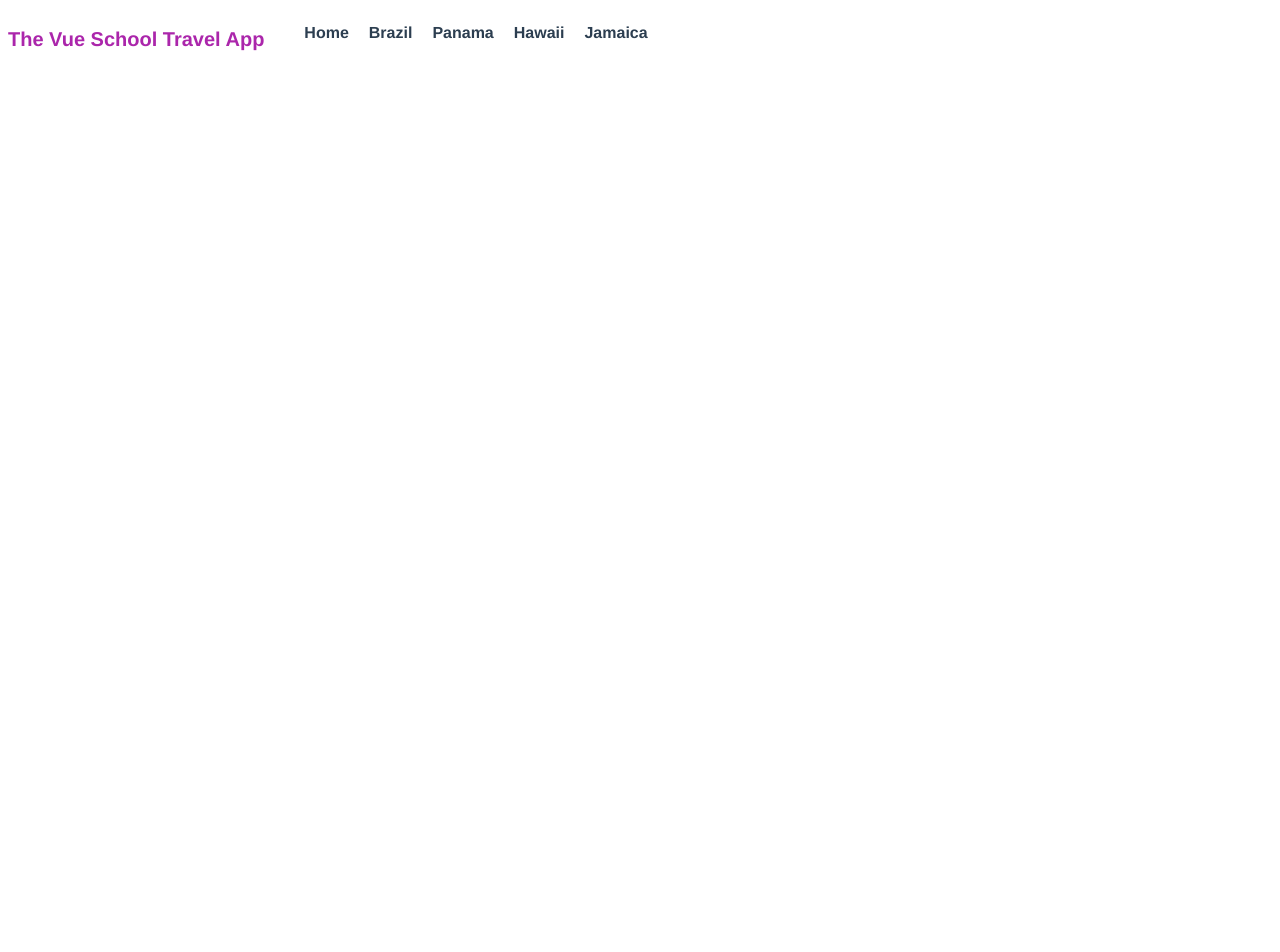
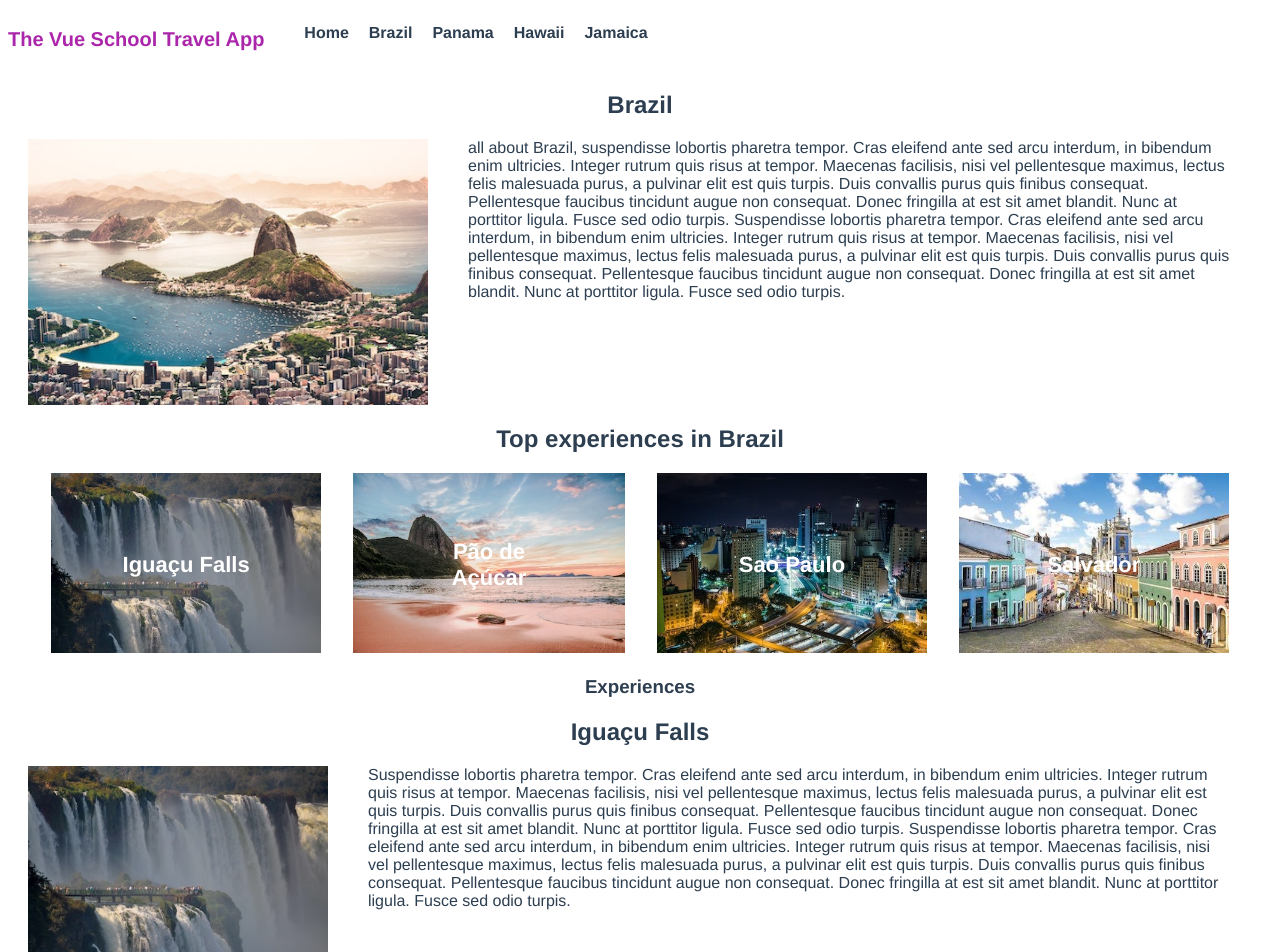
Before and after one commit to Carol111/vue-scholl-travel-app, a Vue app: page /destination/brazil/iguacu-falls in a window 1280 px wide. Shown: the top 952 px of the page. Before the commit the page ends 800 px from the top, so only its background shows below. Built offline with nearby package versions, Linux system fonts and the light colour scheme.

Commit message:
Adds experience details

```diff
--- a/src/router/index.js
+++ b/src/router/index.js
@@ -16,14 +16,26 @@ const routes = [
     props: true
   },
   {
-    path: "/details/:slug",
+    path: "/destination/:slug",
     name: "DestinationDetails",
     props: true,
     component: function() {
       return import(
         /* webpackChunkName: "destinationDetails" */ "../views/DestinationDetails"
       );
-    }
+    },
+    children: [
+      {
+        path: ":experienceSlug",
+        name: "experienceDetails",
+        props: true,
+        component: function() {
+          return import(
+            /* webpackChunkName: "experienceDetails" */ "../views/ExperienceDetails"
+          );
+        }
+      }
+    ]
   }
 ];
 
--- a/src/views/DestinationDetails.vue
+++ b/src/views/DestinationDetails.vue
@@ -1,4 +1,5 @@
 <template>
+  <div>
     <section class="destination">
       <h1>{{ destination.name }}</h1>
       <div class="destination-details">
@@ -9,6 +10,33 @@
         <p>{{ destination.description }}</p>
       </div>
     </section>
+    <section class="experiences">
+      <h2>Top experiences in {{ destination.name }}</h2>
+      <div class="cards">
+        <div
+          v-for="experience in destination.experiences"
+          :key="experience.slug"
+          class="card"
+        >
+          <router-link
+            :to="{
+              name: 'experienceDetails',
+              params: { experienceSlug: experience.slug }
+            }"
+          >
+            <img
+              :src="require(`@/assets/${experience.image}`)"
+              :alt="experience.name"
+            />
+            <span class="card__text">
+              {{ experience.name }}
+            </span>
+          </router-link>
+        </div>
+      </div>
+      <router-view :key="$route.path" />
+    </section>
+  </div>
 </template>
 <script>
 import store from "@/store.js";
@@ -38,6 +66,9 @@ img {
   width: 100%;
   max-height: 300px;
 }
+.destination-details img {
+  margin-left: 20px;
+}
 .destination-details {
   display: flex;
   justify-content: space-between;
@@ -47,4 +78,23 @@ p {
   font-size: 16px;
   text-align: left;
 }
+.cards img {
+  max-height: 180px;
+  max-width: 300px;
+}
+.card {
+  padding: 0 16px;
+  position: relative;
+  display: inline-flex;
+}
+.card__text {
+  position: absolute;
+  top: 50%;
+  left: 50%;
+  transform: translate(-50%, -50%);
+  color: white;
+  font-size: 22px;
+  font-weight: bold;
+  text-decoration: none;
+}
 </style>
--- /dev/null
+++ b/src/views/ExperienceDetails.vue
@@ -0,0 +1,59 @@
+<template>
+  <section>
+    <h1>Experiences</h1>
+    <h2>{{ experience.name }}</h2>
+    <div class="experience-details">
+      <img
+        :src="require(`@/assets/${experience.image}`)"
+        :alt="experience.name"
+      />
+      <p>{{ experience.description }}</p>
+    </div>
+  </section>
+</template>
+<script>
+import store from "@/store.js";
+export default {
+  props: {
+    slug: {
+      type: String,
+      required: true
+    },
+    experienceSlug: {
+      type: String,
+      required: true
+    }
+  },
+  computed: {
+    destination() {
+      return store.destinations.find(
+        destination => destination.slug === this.slug
+      );
+    },
+    experience() {
+      return this.destination.experiences.find(
+        experience => experience.slug === this.experienceSlug
+      );
+    }
+  }
+};
+</script>
+
+<style scoped>
+.experience-details img {
+  max-width: 300px;
+  height: auto;
+  width: 100%;
+  max-height: 400px;
+  margin-left: 20px;
+}
+.experience-details {
+  display: flex;
+  justify-content: space-between;
+}
+p {
+  margin: 0 40px;
+  font-size: 16px;
+  text-align: left;
+}
+</style>
```
Lines whose indentation alone changed are shown as unchanged.
